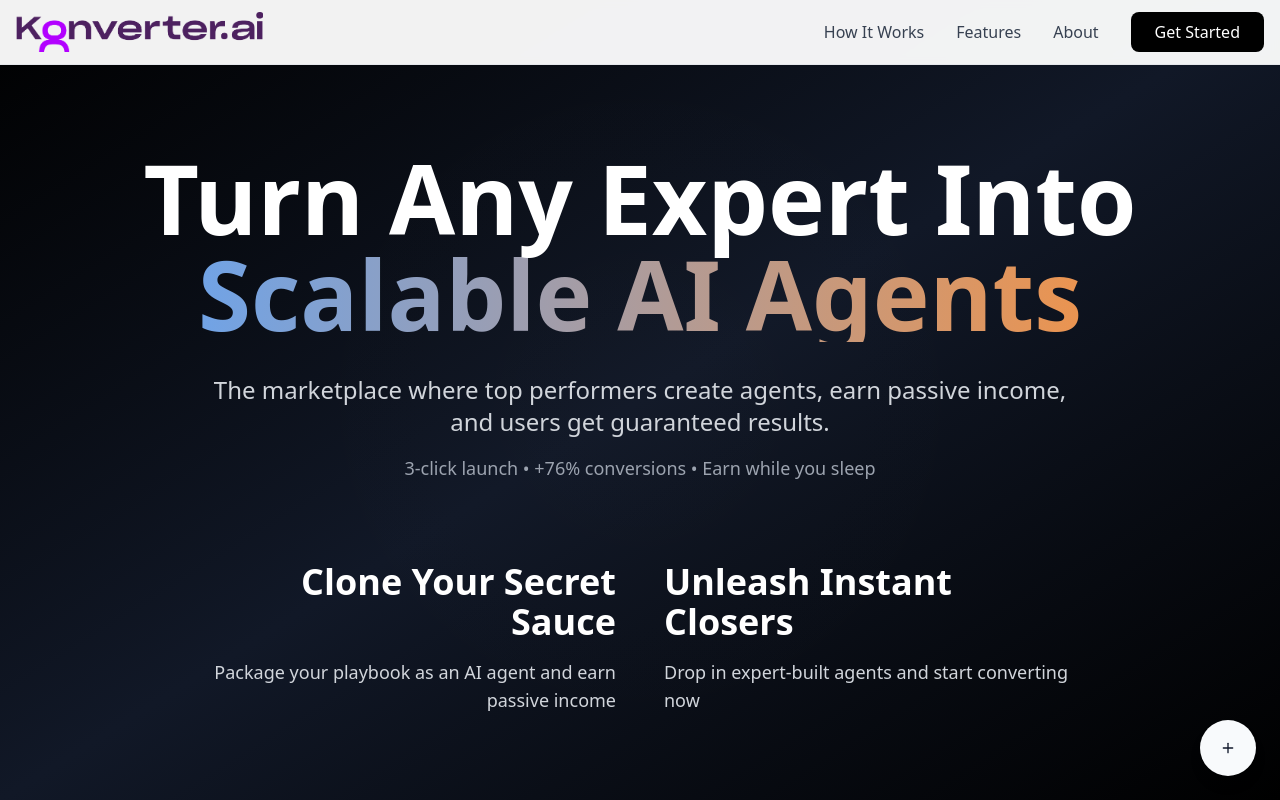
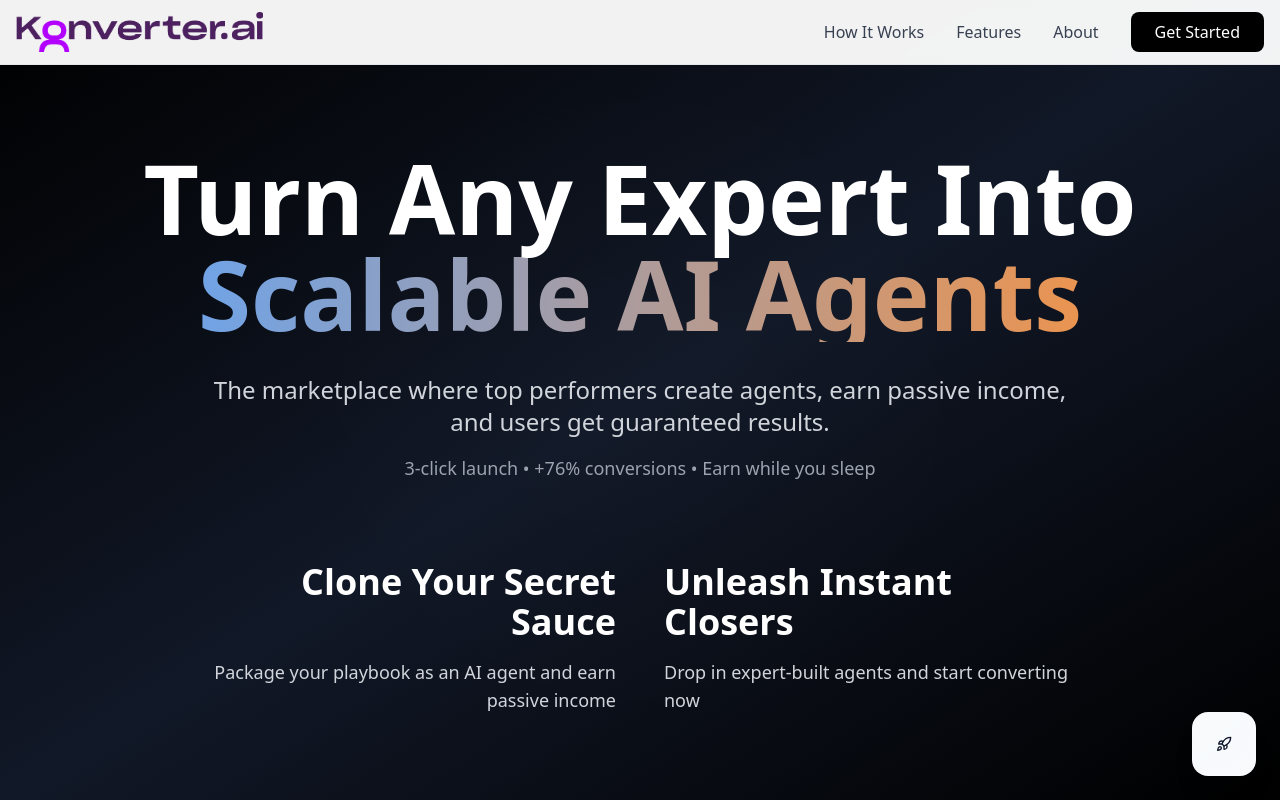
Before and after one commit to joshoneski/konverter-secret-launch, a React (Vite) app: page / in a window 1280 px wide. Shown: the top 800 px of the page. Built offline with nearby package versions, Linux system fonts and the light colour scheme.

Commit message:
Refactor floating button style
Change the style of the floating button.

```diff
--- a/src/components/FloatingCTA.tsx
+++ b/src/components/FloatingCTA.tsx
@@ -1,5 +1,5 @@
 import { useState } from "react";
-import { Plus, X } from "lucide-react";
+import { Rocket, ChevronUp } from "lucide-react";
 import { Button } from "@/components/ui/button";
 import EmailModal from "./EmailModal";
 
@@ -27,13 +27,13 @@ export default function FloatingCTA() {
           <div className={`flex flex-col gap-2 transition-all duration-300 origin-bottom ${
             expanded
               ? 'opacity-100 scale-100 translate-y-0'
-              : 'opacity-0 scale-95 translate-y-2 pointer-events-none'
+              : 'opacity-0 scale-95 translate-y-4 pointer-events-none'
           }`}>
             <Button
               onClick={() => openModal("creator")}
               variant="default"
               size="default"
-              className="shadow-lg backdrop-blur-sm whitespace-nowrap min-w-[140px]"
+              className="shadow-xl backdrop-blur-sm whitespace-nowrap min-w-[140px] bg-gradient-to-r from-primary to-primary/80 hover:from-primary/90 hover:to-primary/70"
               aria-label="Open creator signup"
             >
               I Want to Create
@@ -42,7 +42,7 @@ export default function FloatingCTA() {
               onClick={() => openModal("deployer")}
               variant="secondary"
               size="default"
-              className="shadow-lg backdrop-blur-sm whitespace-nowrap min-w-[140px]"
+              className="shadow-xl backdrop-blur-sm whitespace-nowrap min-w-[140px]"
               aria-label="Open deployer signup"
             >
               I Want to Deploy
@@ -52,14 +52,17 @@ export default function FloatingCTA() {
           {/* Main Toggle Button */}
           <Button
             onClick={toggleExpanded}
-            size="icon"
-            className={`w-14 h-14 rounded-full shadow-lg backdrop-blur-sm transition-all duration-300 ${
-              expanded ? 'rotate-45' : 'rotate-0'
+            className={`w-16 h-16 rounded-2xl shadow-xl backdrop-blur-sm transition-all duration-500 bg-gradient-to-br from-primary via-primary/90 to-primary/80 hover:from-primary/90 hover:via-primary/80 hover:to-primary/70 hover:scale-105 border-2 border-primary/20 ${
+              expanded ? 'rotate-180' : 'rotate-0'
             }`}
             aria-label={expanded ? "Close action menu" : "Open action menu"}
             aria-expanded={expanded}
           >
-            {expanded ? <X className="w-6 h-6" /> : <Plus className="w-6 h-6" />}
+            {expanded ? (
+              <ChevronUp className="w-7 h-7" />
+            ) : (
+              <Rocket className="w-7 h-7" />
+            )}
           </Button>
         </div>
       </div>
```
